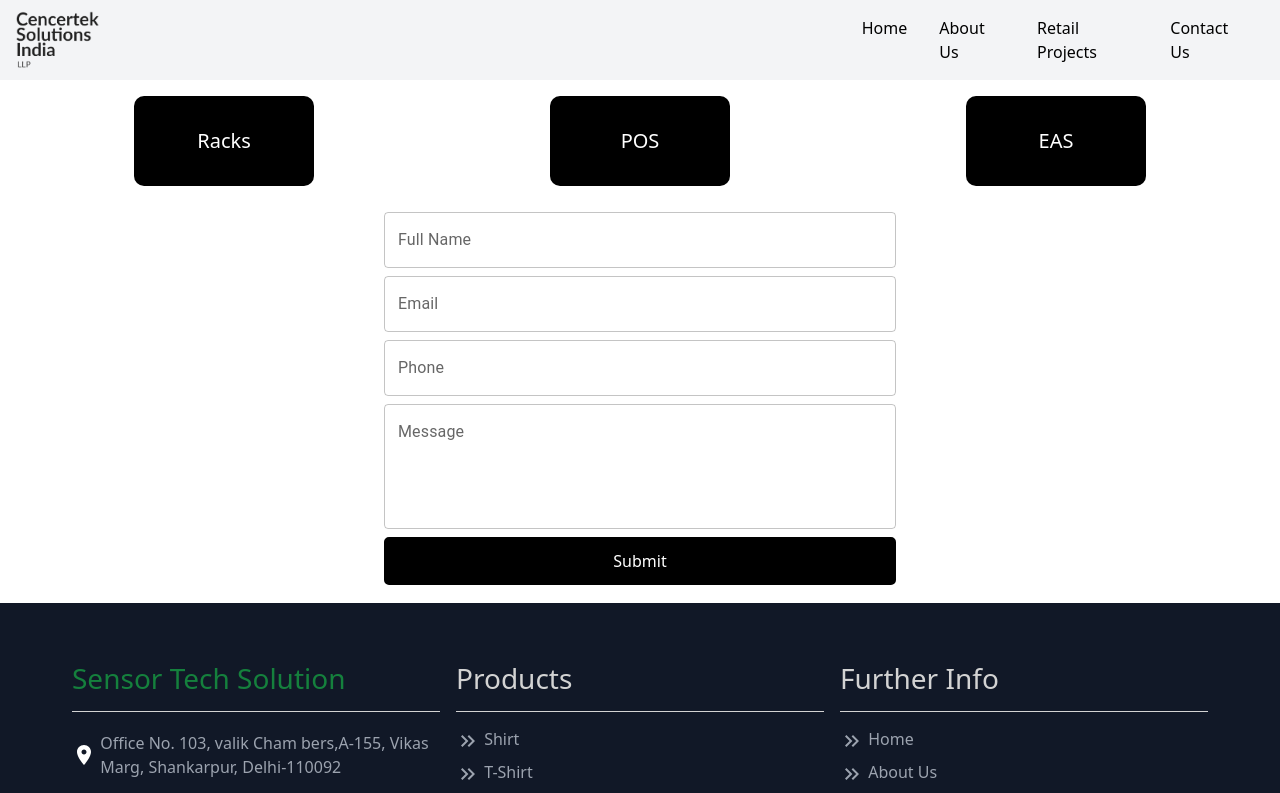
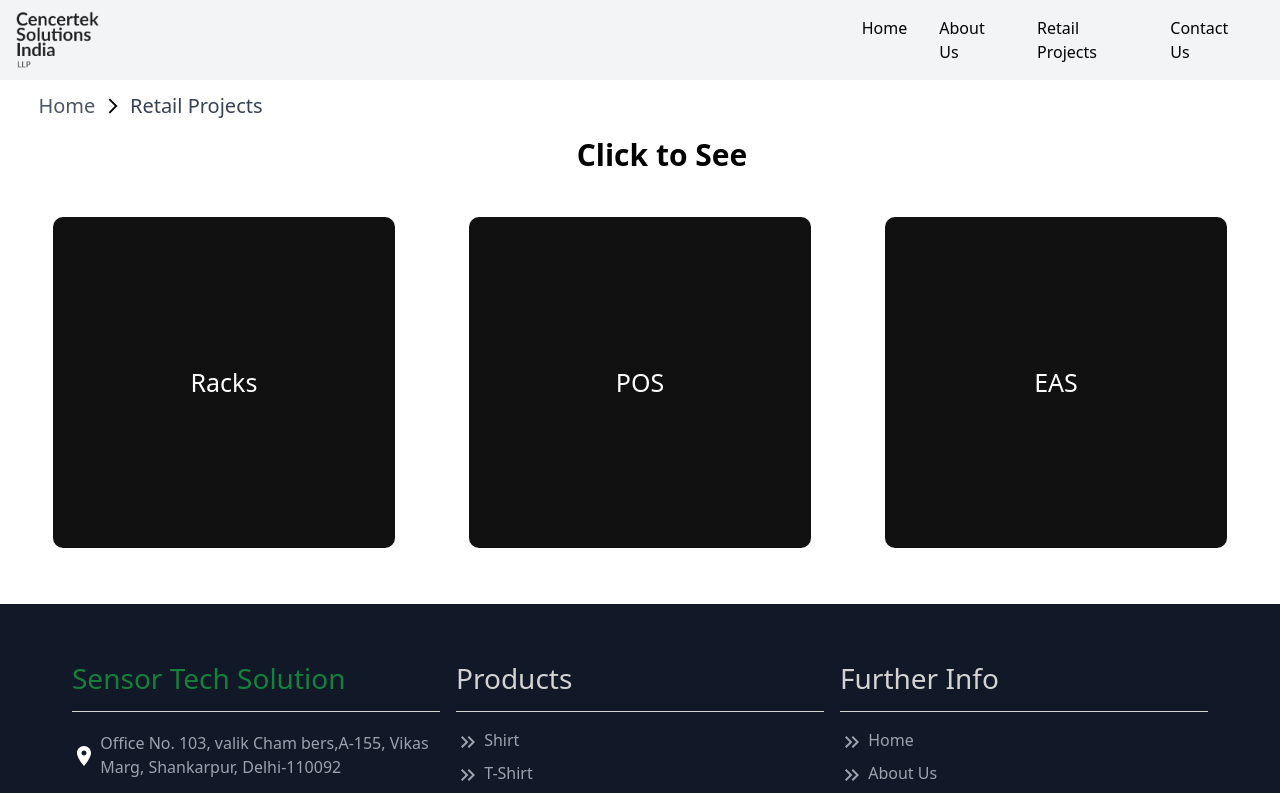
Before and after one commit to iam-vishal-ydv/Sensor-TS, a React (Vite) app: page /Sensor-TS/retail-projects in a window 1280 px wide. Shown: the top 793 px of the page. Built offline with nearby package versions, Linux system fonts and the light colour scheme.

Commit message:
changes done

```diff
--- a/src/App.jsx
+++ b/src/App.jsx
@@ -5,6 +5,7 @@ import Home from "./Components/Home/Home";
 import About from "./Components/AboutUs/About";
 import ContactUs from "./Components/ContactUs/ContactUs";
 import RetailProjects from "./Components/Retail Projects/RetailProjects";
+import SingleProject from "./Components/Retail Projects/SingleProject";
 
 
 function App() {
@@ -16,6 +17,7 @@ function App() {
         <Route path="/Sensor-TS/about" element={<About />} />
         <Route path="/Sensor-TS/contact" element={<ContactUs />} />
         <Route path="/Sensor-TS/retail-projects" element={<RetailProjects />} />
+        <Route path="/Sensor-TS/retail-projects/singleproject/:id" element={<SingleProject />} />
       </Routes>
       <Footer />
     </>
--- a/src/Components/AboutUs/About.jsx
+++ b/src/Components/AboutUs/About.jsx
@@ -6,7 +6,7 @@ import { Grid } from '@mui/material';
 export default function About() {
   return (
     <>
-    <div className='ps-11 pt-3 path'><Link className='text-lg text-gray-600' to='/Sensor-TS/'>Home</Link>&nbsp;&nbsp; <ArrowForwardIosIcon sx={{fontSize:'16px'}}/>&nbsp;&nbsp; <span className='text-lg text-gray-700'>About Us</span></div>
+    <div className=' pt-3 path'><Link className='text-lg text-gray-600' to='/Sensor-TS/'>Home</Link>&nbsp;&nbsp; <ArrowForwardIosIcon sx={{fontSize:'16px'}}/>&nbsp;&nbsp; <span className='text-lg text-gray-700'>About Us</span></div>
     <Grid container>
       <Grid item md={6}  px={5} py={3} sm={12} xs={12}>
         <span className='c_heading'>About Us</span>
--- a/src/Components/ContactUs/ContactUs.jsx
+++ b/src/Components/ContactUs/ContactUs.jsx
@@ -8,7 +8,7 @@ import { Link } from 'react-router-dom';
 export default function ContactUs() {
     return (
         <>
-        <div className='ps-11 pt-3 path'><Link className='text-lg text-gray-600' to='/Sensor-TS/'>Home</Link>&nbsp;&nbsp; <ArrowForwardIosIcon sx={{fontSize:'16px'}}/>&nbsp;&nbsp; <span className='text-lg text-gray-700'>Contact Us</span></div>
+        <div className=' pt-3 path'><Link className='text-lg text-gray-600' to='/Sensor-TS/'>Home</Link>&nbsp;&nbsp; <ArrowForwardIosIcon sx={{fontSize:'16px'}}/>&nbsp;&nbsp; <span className='text-lg text-gray-700'>Contact Us</span></div>
             <Grid container>
                 <Grid item md={6} px={5} py={3} sm={12} xs={12}>
                     <h2 className='c_heading'>Contact Us</h2>
--- a/src/Components/Retail Projects/RetailProjects.jsx
+++ b/src/Components/Retail Projects/RetailProjects.jsx
@@ -1,24 +1,29 @@
 import { Grid } from '@mui/material'
 import React from 'react'
 import ContactFields from '../ContactUs/ContactFields'
+import ArrowForwardIosIcon from '@mui/icons-material/ArrowForwardIos';
+import { Link, useNavigate } from 'react-router-dom';
 
 export default function RetailProjects() {
+    const navigate = useNavigate()
   return (
     <>
-    <Grid container py={2} px={2}>
-        <Grid item md={4} sm={4} xs={4} className=''>
-         <div className='project_box'>Racks</div>
+    <div className=' pt-3 path'><Link className='text-xl text-gray-600' to='/Sensor-TS/'>Home</Link>&nbsp;&nbsp; <ArrowForwardIosIcon sx={{fontSize:'18px'}}/>&nbsp;&nbsp; <span className='text-xl text-gray-700'>Retail Projects</span></div>
+    <div className='ps-11 text-center pt-3' style={{fontSize:'30px',fontWeight:'600'}}>Click to See</div>
+    <Grid container py={5} px={2} className='retail-container'>
+        <Grid item md={4} sm={4} xs={12} pb={2} className='box-container'>
+         <div className='project_box' onClick={()=>navigate('/Sensor-TS/retail-projects/singleproject/Racks')}>Racks</div>
         </Grid>
-        <Grid item md={4} sm={4} xs={4} className='text-center'>
-        <div className='project_box'>POS</div>
+        <Grid item md={4} sm={4} xs={12} pb={2} className='box-container'>
+        <div className='project_box' onClick={()=>navigate('/Sensor-TS/retail-projects/singleproject/POS')}>POS</div>
         </Grid>
-        <Grid item md={4} sm={4} xs={4} className='text-center'>
-        <div className='project_box'>EAS</div>
+        <Grid item md={4} sm={4} xs={12} pb={2} className='box-container'>
+        <div className='project_box' onClick={()=>navigate('/Sensor-TS/retail-projects/singleproject/EAS')}>EAS</div>
         </Grid>
     </Grid>
-    <div className='contact_container'>
+    {/* <div className='contact_container'>
     <ContactFields/>
-    </div>
+    </div> */}
     </>
   )
 }
--- /dev/null
+++ b/src/Components/Retail Projects/SingleProject.jsx
@@ -0,0 +1,48 @@
+import React from 'react'
+import ArrowForwardIosIcon from '@mui/icons-material/ArrowForwardIos';
+import { Link, useParams } from 'react-router-dom';
+import { Grid } from '@mui/material';
+import img1 from '../../assets/rack1.jpeg'
+import img2 from '../../assets/POS-Billing-System.jpeg'
+import img3 from '../../assets/EAS-Antena.jpeg'
+import img4 from '../../assets/Electronics-surveillance.jpeg'
+import img5 from '../../assets/Air-Curtain.jpeg'
+import img6 from '../../assets/Billing-Software.jpeg'
+import img7 from '../../assets/IT-Infrastrucure.jpeg'
+import img8 from '../../assets/Audio-System.jpeg'
+import img9 from '../../assets/Fire-Alarm-System.jpeg'
+import img10 from '../../assets/Digital-Signage.jpeg'
+import img11 from '../../assets/Biometric.jpeg'
+import img12 from '../../assets/RFID-Inventory.jpeg'
+import img13 from '../../assets/Face-Detection.jpeg'
+
+
+export default function SingleProject() {
+    const {id} = useParams()
+    let data = [
+        {name:'Racks',img:img1},
+        {name:'POS Billing System',img:img2},
+        {name:'EAS antenna',img:img3},
+        {name:'Electronics Surveillance',img:img4},
+        {name:'Air Curtain',img:img5},
+        {name:'Billing Software',img:img6},
+        {name:'IT Infrastructure',img:img7},
+        {name:'Audio System',img:img8},
+        {name:'Fire Alarm System',img:img9},
+        {name:'Digital Signage',img:img10},
+        {name:'Biometric',img:img11},
+        {name:'RFID Inventory and Asset Management',img:img12},
+        {name:'Face Detection and Demography',img:img13},
+    ]
+  return (
+    <>
+    <div className=' pt-3 path'><Link className='text-xl text-gray-600' to='/Sensor-TS/'>Home</Link>&nbsp;&nbsp; <ArrowForwardIosIcon sx={{fontSize:'18px'}}/>&nbsp;&nbsp;<Link className='text-xl text-gray-600' to='/Sensor-TS/retail-projects'>Retail Projects</Link> &nbsp;&nbsp; <ArrowForwardIosIcon sx={{fontSize:'18px'}}/>&nbsp;&nbsp;<span className='text-xl text-gray-700'>{id}</span></div>
+    <Grid container className='img-container'>
+      {data.map((item,index)=> <Grid item md={2} sm={3} xs={6} px={2} pb={5}>
+        <img src={item.img} className='img' alt="" />
+        <span className='text-center'>{item.name}</span>
+        </Grid>)}
+    </Grid>
+    </>
+  )
+}
--- a/src/index.css
+++ b/src/index.css
@@ -96,6 +96,7 @@
 .path{
     display: flex;
     align-items: center;
+    margin-left: 3%;
 }
 
 
@@ -148,29 +149,50 @@
 
 /* Retail Project Style */
 
+.retail-container{
+    height: 100%;
+}
+
 .project_box{
- width: 180px;
- background: black;
+ width: 100%;
+ *height: 300px;
+ background: #111;
  cursor: pointer;
  color: white;
- margin: 0 auto;
  text-align: center;
- padding: 30px 0;
- font-size: 20px;
+ padding: 43% 0;
+ font-size: 25px;
  font-weight: 500;
  border-radius: 10px;
+ box-shadow: 0px 0px -4px 2px !important;
+}
+
+.box-container{
+    padding: 0 3%;
 }
 
 .project_box:hover{
-    background: rgb(12, 12, 12);
+    background: #222;
+
+}
+.img-container{
+    padding: 20px 2%;
+}
+
+.img{
+    width: 100%;
+    height: 200px;
+    border-radius: 10px;
+    box-shadow: 0 0 4px -2px;
+    cursor: pointer;
 }
 
 @media only screen and (max-width: 900px) {
-    .project_box{
+    /* .project_box{
         width: 120px;
         padding: 20px 0;
         font-size: 18px;
-    }
+    } */
     .contact_container{
         margin:10px 15%;
     }
@@ -186,12 +208,19 @@
     .contact_container{
         margin:10px 5%;
     }
-    .project_box{
+    /* .project_box{
         width: 100px;
         padding: 15px 0;
         font-size: 18px;
-    }
+    } */
     .logo{
         width: 20%;
     }
+    .img{
+        width: 100%;
+        height: 180px;
+        border-radius: 10px;
+        box-shadow: 0 0 4px -2px;
+        cursor: pointer;
+    }
   }
```
